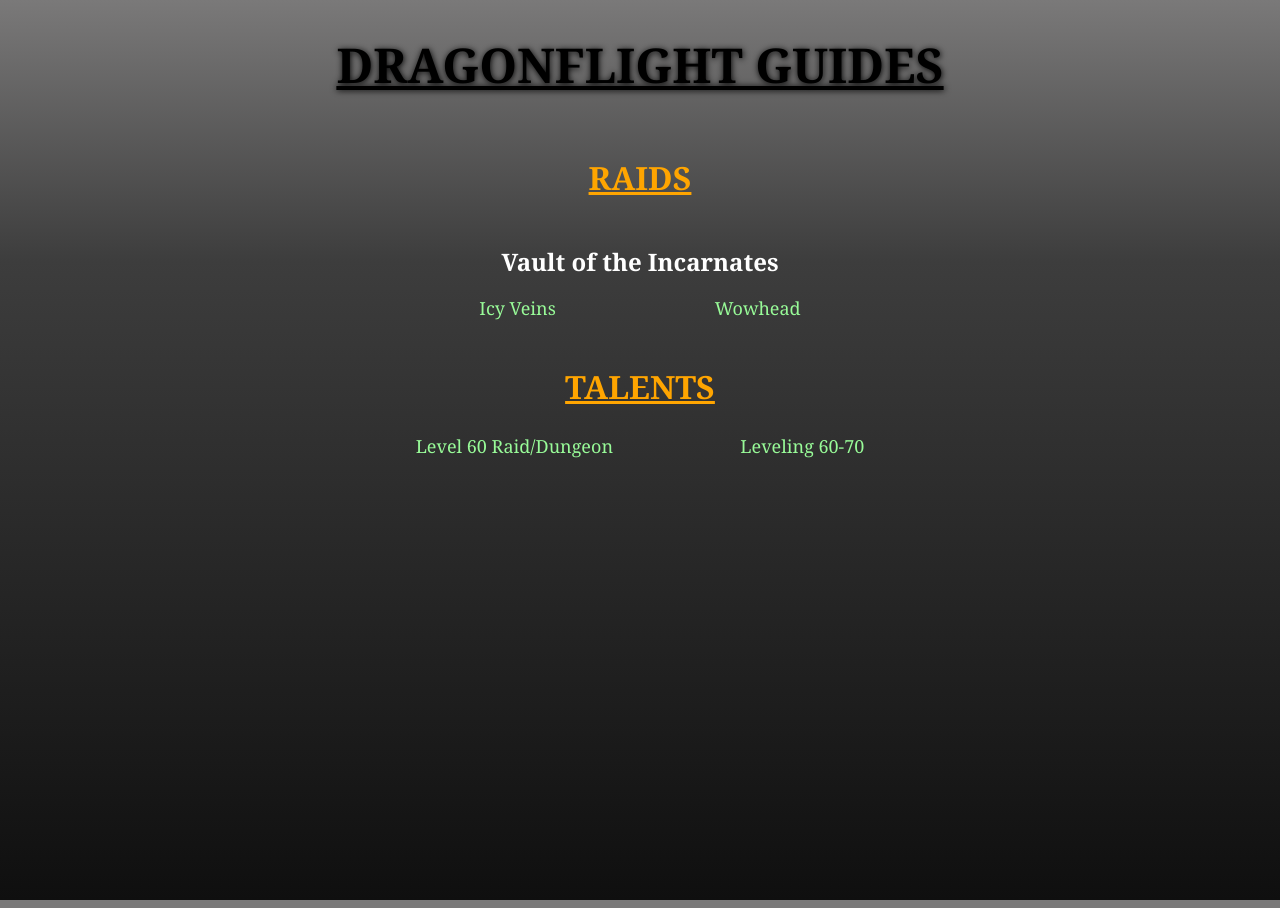
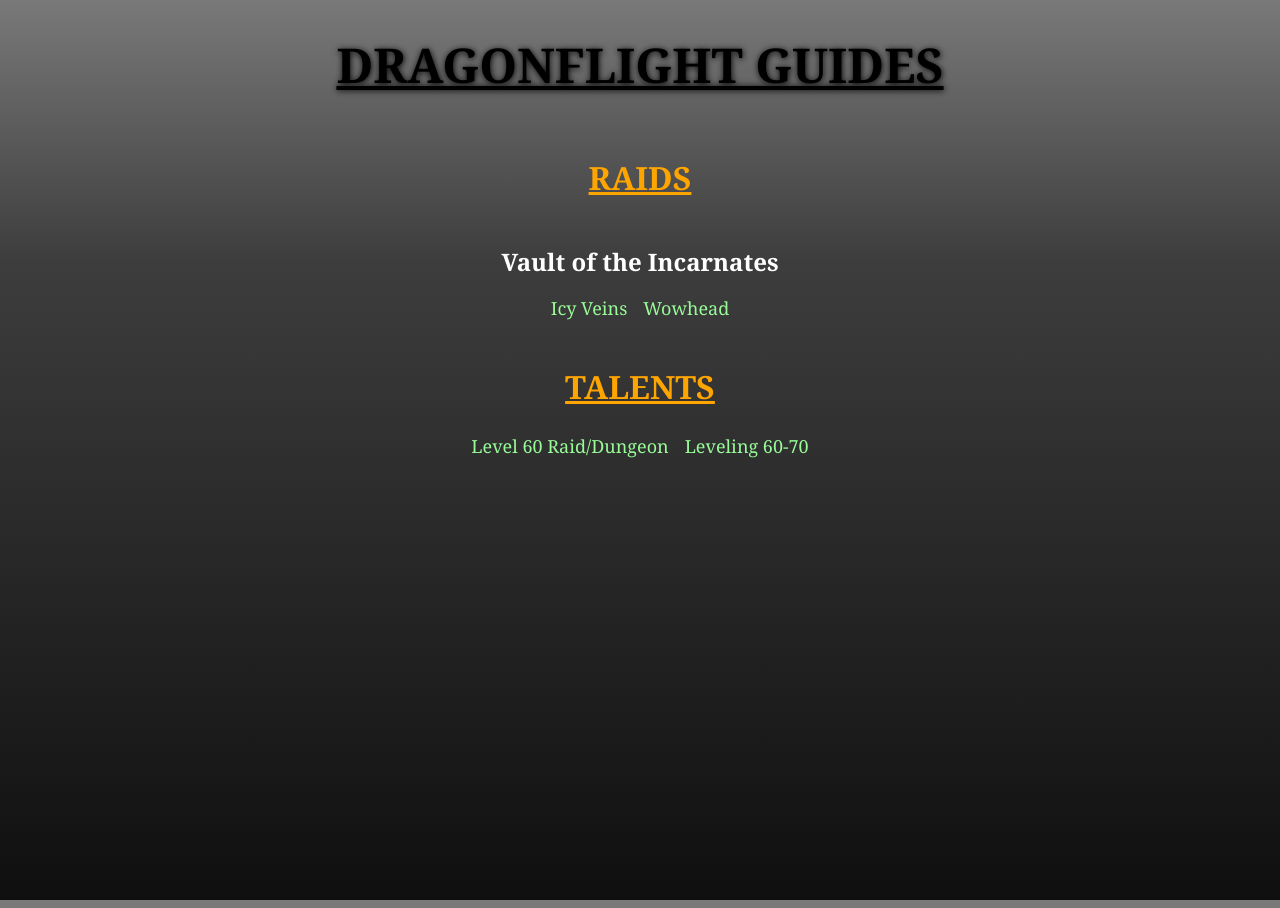
Before and after one commit to SEguild/seguild.github.io, a Jekyll site: the page guides/guides.html, which Jekyll copies as it is, in a window 1280 px wide. Built offline with Jekyll 4.4.1, drawn with Linux system fonts in a browser that asks for light colours.

Commit message:
centered flexrows

```diff
--- a/css/stylesheet.css
+++ b/css/stylesheet.css
@@ -30,9 +30,9 @@ html {
     display: flex;
     flex-direction: column;
     flex-wrap: wrap;
-    justify-content: space-evenly;
-    align-items: stretch;
-    align-content: space-around;
+    justify-content: center;
+    align-items: center;
+    align-content: center;
     gap: 0.3rem;
 }
 .flexContainerRow {
```
